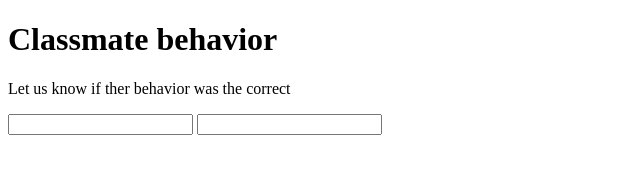
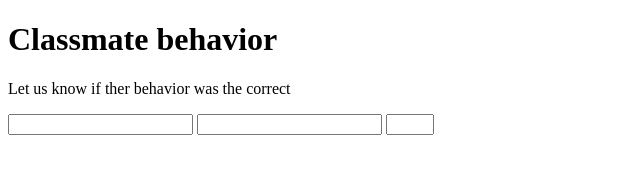
Before and after one commit to DhuruvSingh/Microverse-Trail-Dhuruv-And-Ramon, a plain HTML site: page index.html in a window 1280 px wide. Shown: the full height of the page, 0-640 px from the left. Drawn offline with Linux system fonts and the light colour scheme.

Commit message:
Adding input type number and validations

```diff
--- a/index.html
+++ b/index.html
@@ -27,7 +27,7 @@
     <form id="survey-form">
       <input type="text" id="name" name="name" required/>
       <input type="email" id="email" name="email" required/>
-
+      <input type="number" id="number" min="3" max="9" required />
     </form>
     <script  src="js/index.js"></script>
   </body>
```
